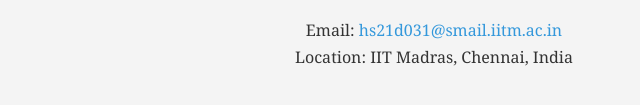
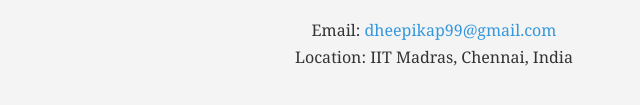
Before and after one commit to DheebikaP/DheebikaP.github.io, a plain HTML site: page index.html in a window 1280 px wide. Shown: the part 1685-1790 px from the top of the page, 206-846 px from the left. Drawn offline with Linux system fonts and the light colour scheme.

Commit message:
Update index.html

```diff
--- a/index.html
+++ b/index.html
@@ -76,7 +76,7 @@
     <footer id="contact">
         <div class="container">
             <h2>Contact</h2>
-            <p>Email: <a href="mailto:hs21d031@smail.iitm.ac.in">hs21d031@smail.iitm.ac.in</a></p>
+            <p>Email: <a href="mailto:dheepikap99@gmail.com">dheepikap99@gmail.com</a></p>
             <p>Location: IIT Madras, Chennai, India</p>
         </div>
     </footer>
```
